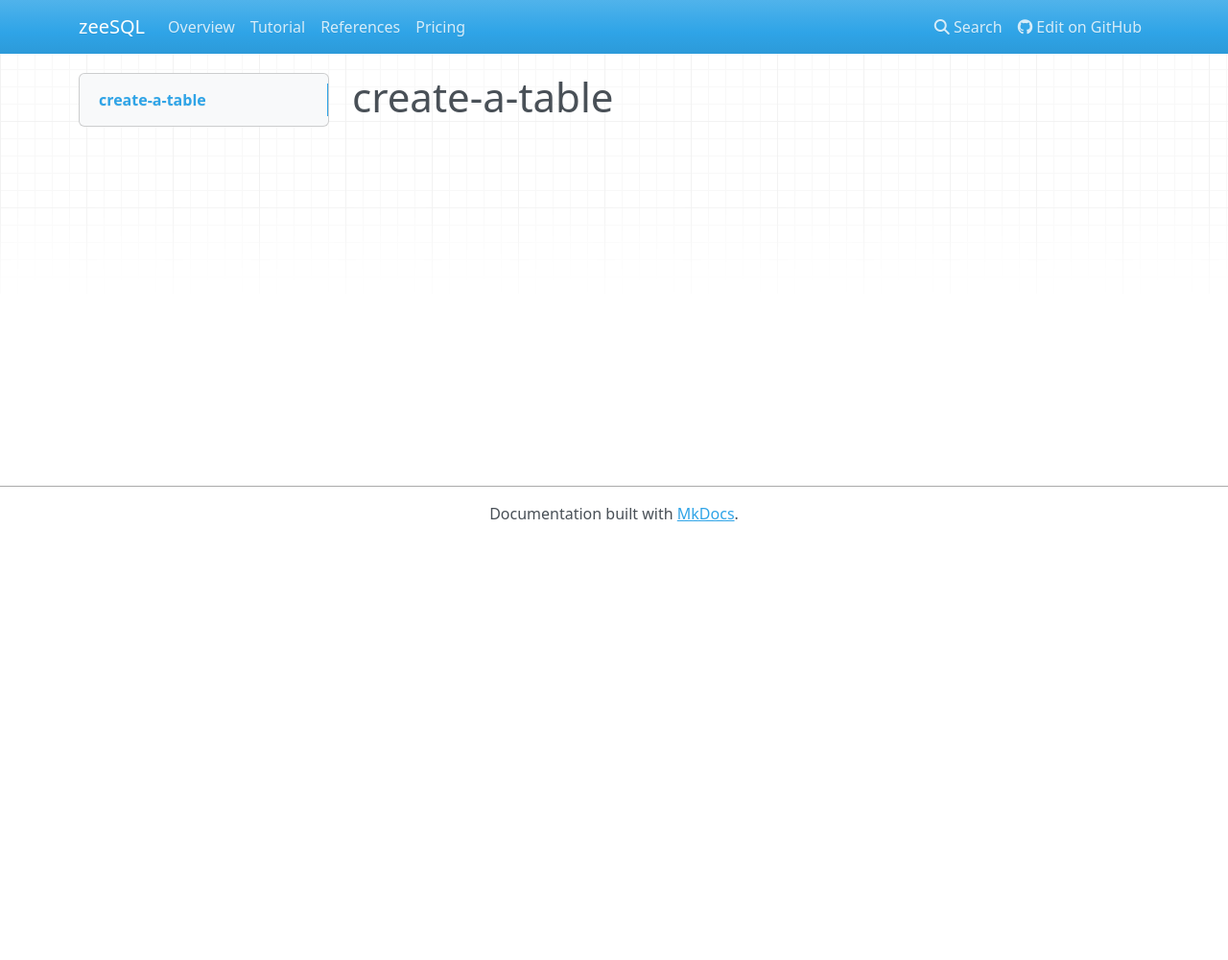
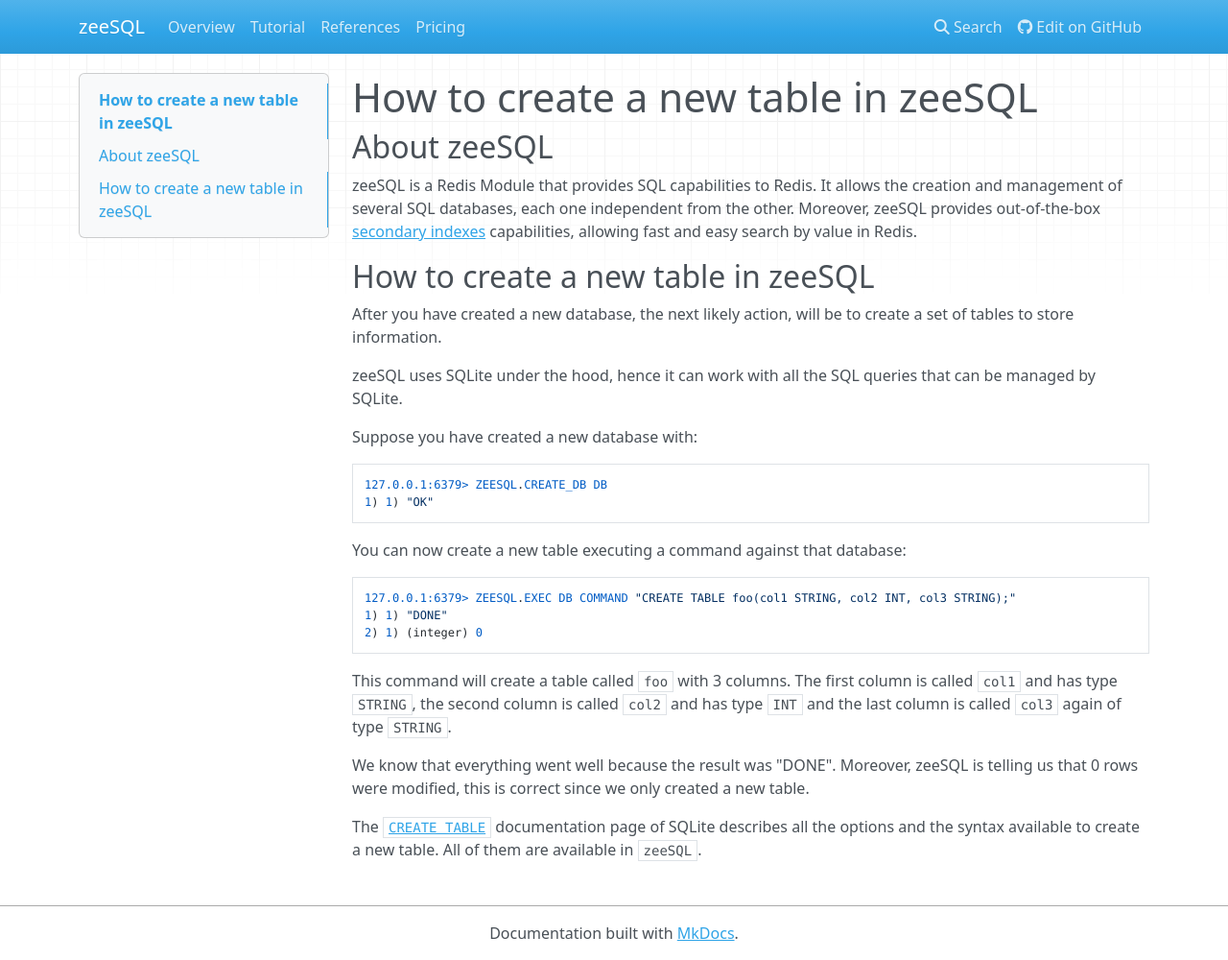
Before and after one commit to RedBeardLab/zeeSQL-doc, an MkDocs documentation site: the page built from docs/how-to/create-a-table.md, in a window 1280 px wide and 1000 px high. Shown: the whole window at 96% size. Built offline with MkDocs 1.6.1, drawn with Linux system fonts in a browser that asks for light colours; nearby versions of some CDN libraries; old or Windows-style settings are respelled for this version of MkDocs.

Commit message:
add how to create a new table

````diff
--- a/docs/how-to/create-a-table.md
+++ b/docs/how-to/create-a-table.md
@@ -1 +1,39 @@
-# create-a-table
+# How to create a new table in zeeSQL
+
+## About zeeSQL
+
+zeeSQL is a Redis Module that provides SQL capabilities to Redis.
+It allows the creation and management of several SQL databases, each one independent from the other.
+Moreover, zeeSQL provides out-of-the-box [secondary indexes](secondary-indexes.md) capabilities, allowing fast and easy search by value in Redis.
+
+## How to create a new table in zeeSQL
+
+After you have created a new database, the next likely action, will be to create a set of tables to store information.
+
+zeeSQL uses SQLite under the hood, hence it can work with all the SQL queries that can be managed by SQLite.
+
+Suppose you have created a new database with:
+
+```
+127.0.0.1:6379> ZEESQL.CREATE_DB DB
+1) 1) "OK"
+```
+
+You can now create a new table executing a command against that database:
+
+```
+127.0.0.1:6379> ZEESQL.EXEC DB COMMAND "CREATE TABLE foo(col1 STRING, col2 INT, col3 STRING);"
+1) 1) "DONE"
+2) 1) (integer) 0
+```
+
+This command will create a table called `foo` with 3 columns.
+The first column is called `col1` and has type `STRING`, the second column is called `col2` and has type `INT` and the last column is called `col3` again of type `STRING`.
+
+We know that everything went well because the result was "DONE".
+Moreover, zeeSQL is telling us that 0 rows were modified, this is correct since we only created a new table.
+
+The [`CREATE TABLE`][create_table] documentation page of SQLite describes all the options and the syntax available to create a new table.
+All of them are available in `zeeSQL`.
+
+[create_table]: https://sqlite.org/lang_createtable.html
````
